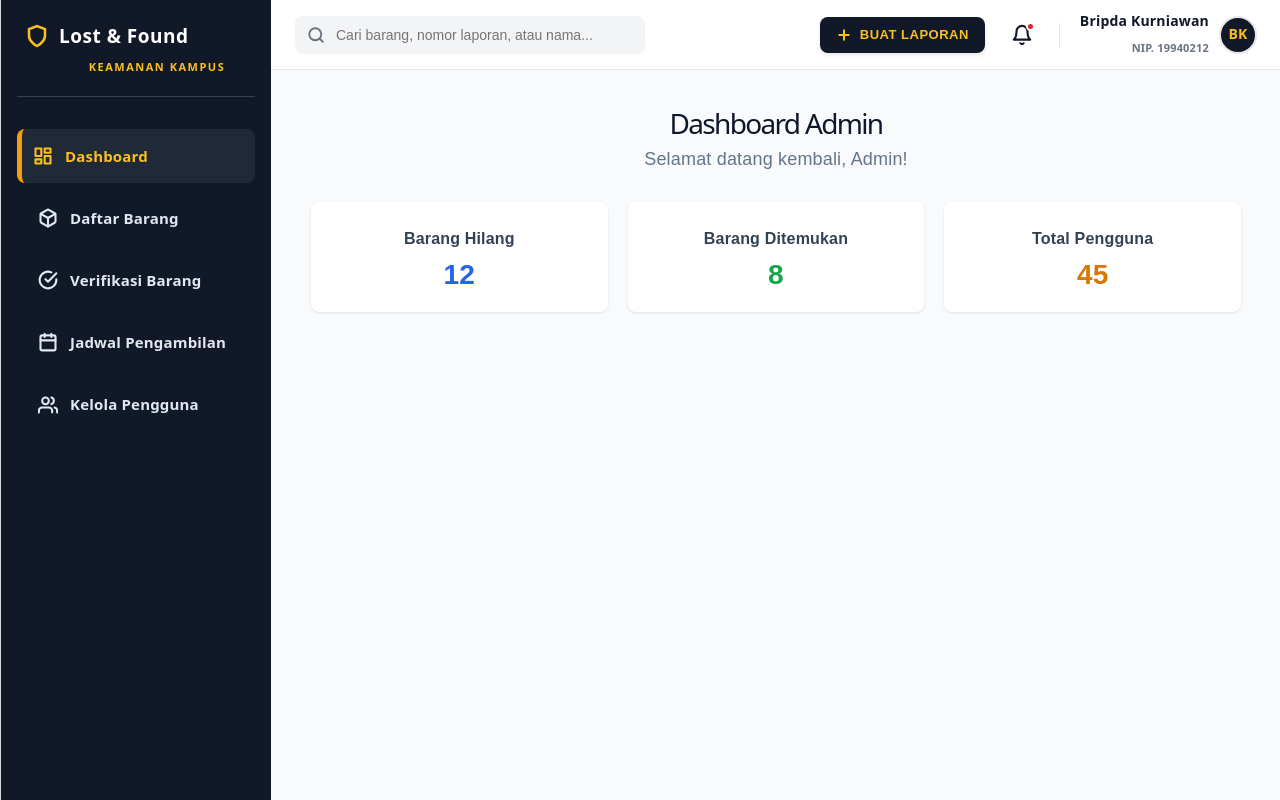
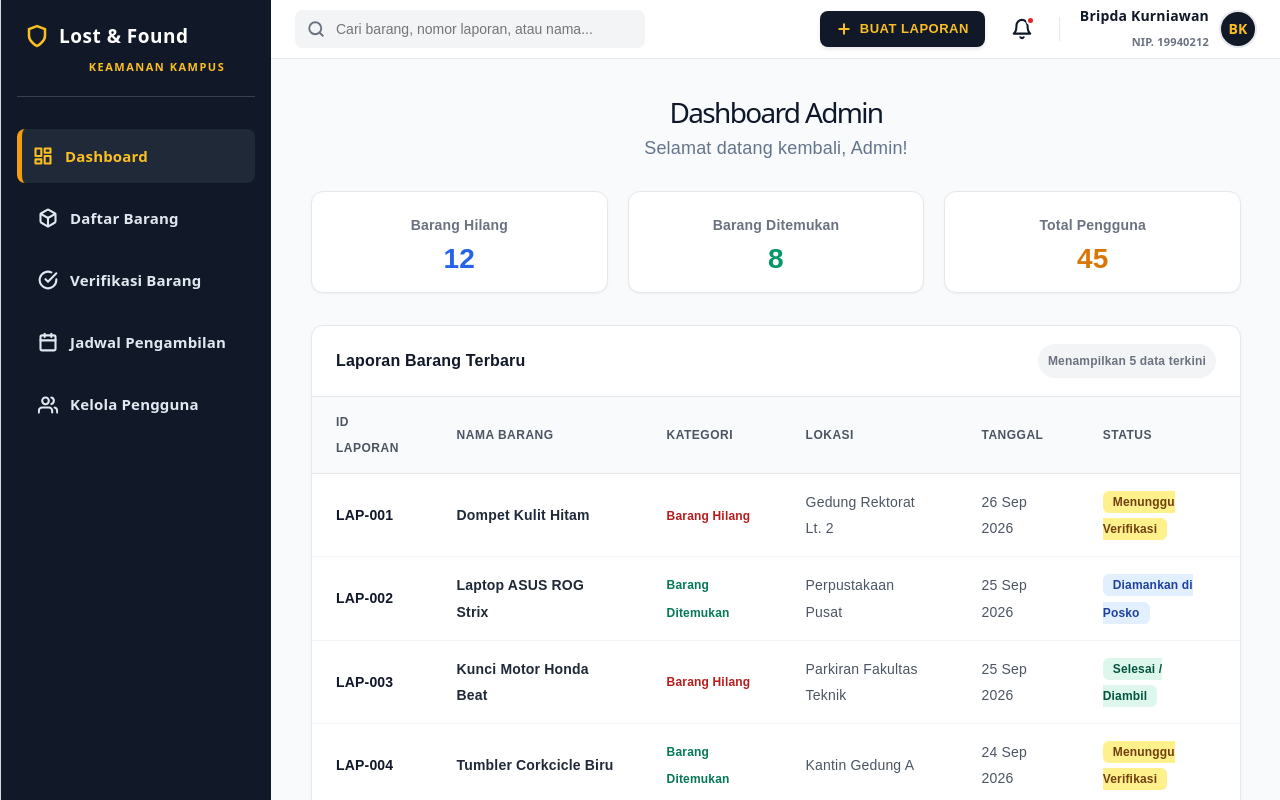
Before and after one commit to holyblesty/PBL03, a React (Vite) app in the folder lost-found-app/: page / in a window 1280 px wide. Built offline with nearby package versions, Linux system fonts and the light colour scheme.

Commit message:
menambahkan reportable dan statsgrid

```diff
--- a/lost-found-app/src/AdminDashboard.jsx
+++ b/lost-found-app/src/AdminDashboard.jsx
@@ -1,6 +1,8 @@
 import React from 'react';
 import Sidebar from './components/Sidebar';
 import Navbar from './components/Navbar';
+import StatsGrid from './components/StatsGrid';
+import ReportTable from './components/ReportTable';
 import './App.css';
 
 function AdminDashboard() {
@@ -22,21 +24,11 @@ function AdminDashboard() {
                         <p>Selamat datang kembali, Admin!</p>
                     </header>
 
-                    {/* Kotak Konten Statistik */}
-                    <div className="stats-grid">
-                        <div className="stat-card">
-                            <h3>Barang Hilang</h3>
-                            <p className="stat-blue">12</p>
-                        </div>
-                        <div className="stat-card">
-                            <h3>Barang Ditemukan</h3>
-                            <p className="stat-green">8</p>
-                        </div>
-                        <div className="stat-card">
-                            <h3>Total Pengguna</h3>
-                            <p className="stat-yellow">45</p>
-                        </div>
-                    </div>
+                    {/* Komponen Kotak Statistik */}
+                    <StatsGrid />
+
+                    {/* Komponen Tabel Laporan dengan .map() */}
+                    <ReportTable />
                 </main>
             </div>
         </div>
```
